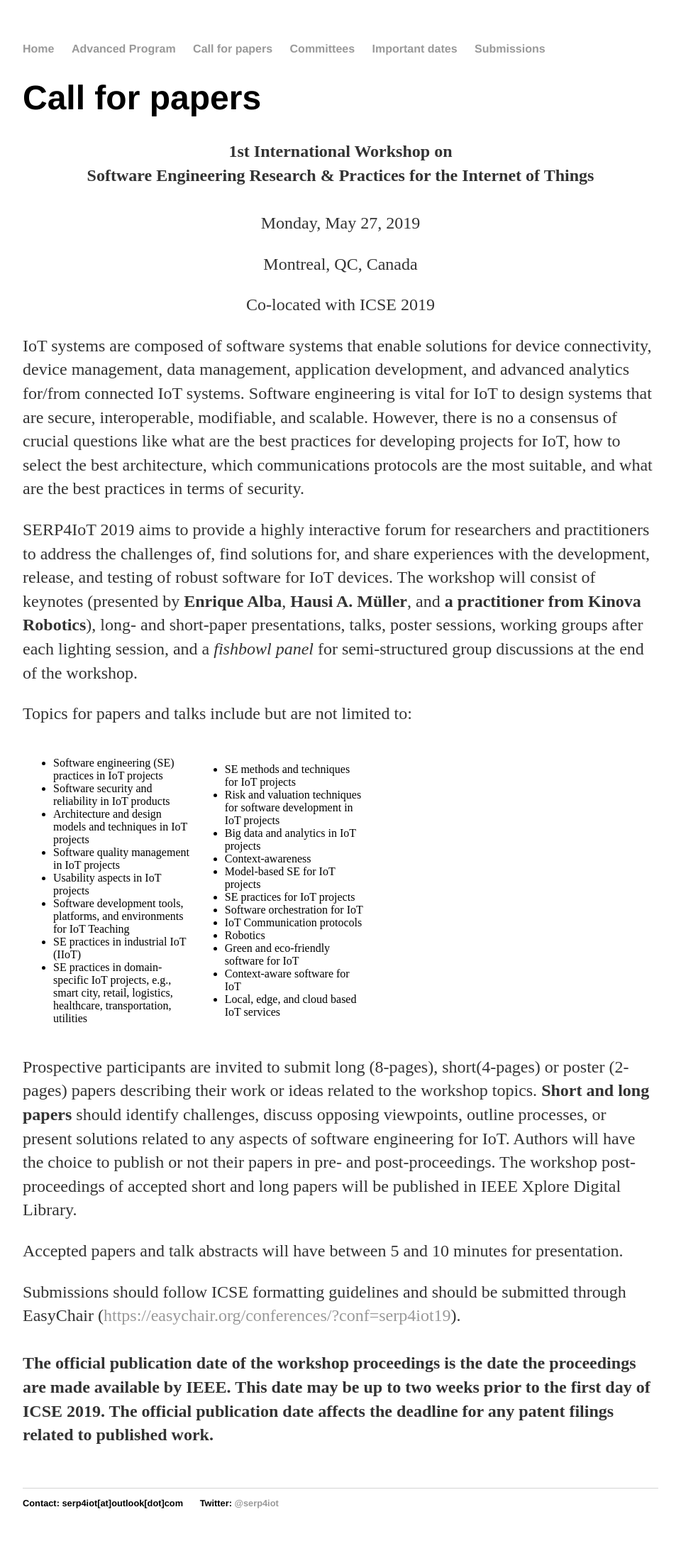
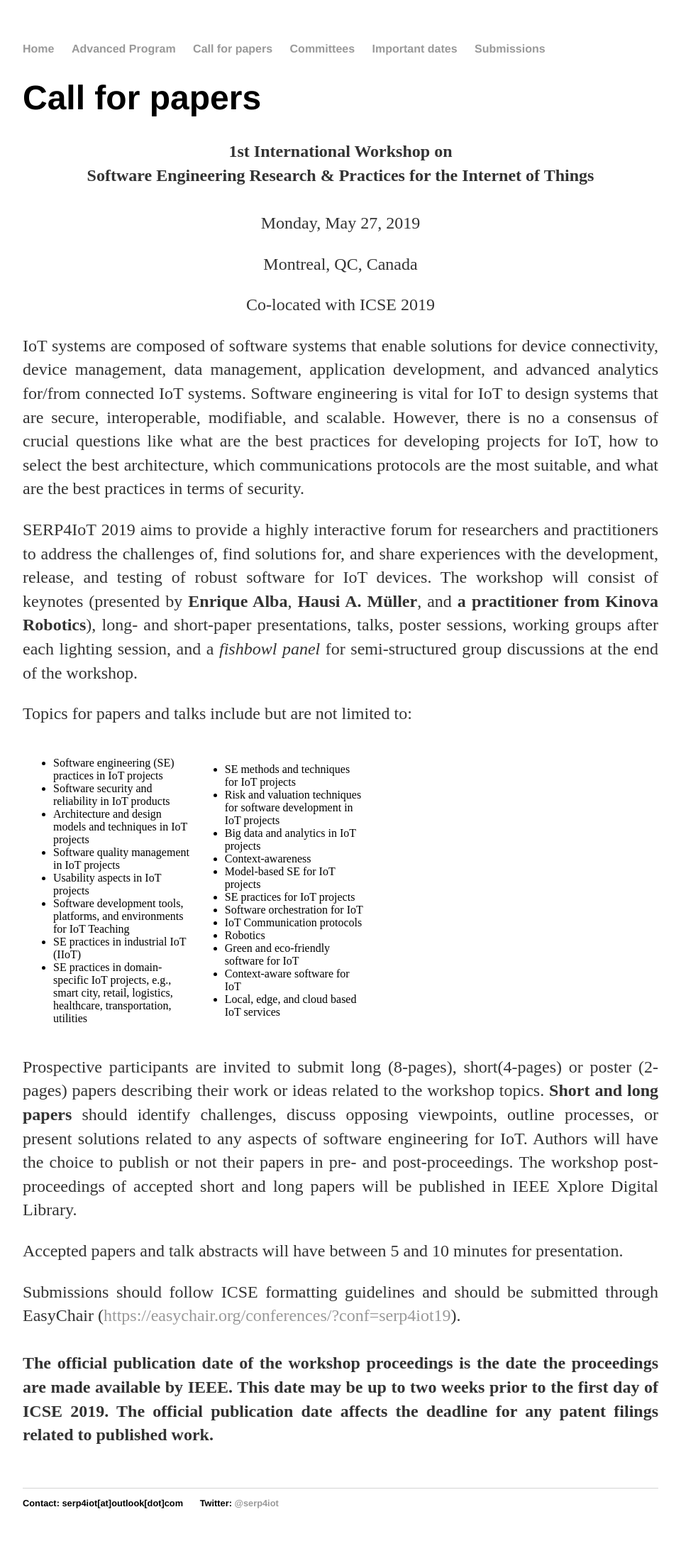
Before and after one commit to moar82/SERP4IoT, a Jekyll site: the page built from cpapers/index.html, in a window 1280 px wide. Shown: the whole page at 71% size, without its empty margins (160-1120 px from the left). Built offline with Jekyll 4.4.1, drawn with Linux system fonts in a browser that asks for light colours.

Commit message:
Update index.html

```diff
--- a/cpapers/index.html
+++ b/cpapers/index.html
@@ -10,8 +10,8 @@ title: call for papers
 <p style="text-align: center;"><span style="font-weight: 400;">Co-located with ICSE 2019</span></p>
 <!--<p style="text-align: center;"><span style="font-weight: 400;">http://serp4iot.ptidej.net</span></p>
 <p style="text-align: center;">&nbsp;</p>-->
-<p><span style="font-weight: 400;" align="justify">IoT systems are composed of software systems that enable solutions for device connectivity, device management, data management, application development, and advanced analytics for/from connected IoT systems. Software engineering is vital for IoT to design systems that are secure, interoperable, modifiable, and scalable. However, there is no a consensus of crucial questions like what are the best practices for developing projects for IoT, how to select the best architecture, which communications protocols are the most suitable, and what are the best practices in terms of security.</span></p>
-<p><span style="font-weight: 400;" align="justify">SERP4IoT 2019 aims to provide a highly interactive forum for researchers and practitioners to address the challenges of, find solutions for, and share experiences with the development, release, and testing of robust software for IoT devices. The workshop will consist of keynotes (presented by </span><strong>Enrique Alba</strong><span style="font-weight: 400;">, </span><strong>Hausi A. M&uuml;ller</strong><span style="font-weight: 400;">, and</span><strong> a practitioner from</strong> <strong>Kinova Robotics</strong><span style="font-weight: 400;">), long- and short-paper presentations, talks, poster sessions, working groups after each lighting session, and a </span><em><span style="font-weight: 400;">fishbowl</span></em> <em><span style="font-weight: 400;">panel</span></em><span style="font-weight: 400;"> for semi-structured group discussions at the end of the workshop. &nbsp;</span></p>
+<p align="justify"><span style="font-weight: 400;">IoT systems are composed of software systems that enable solutions for device connectivity, device management, data management, application development, and advanced analytics for/from connected IoT systems. Software engineering is vital for IoT to design systems that are secure, interoperable, modifiable, and scalable. However, there is no a consensus of crucial questions like what are the best practices for developing projects for IoT, how to select the best architecture, which communications protocols are the most suitable, and what are the best practices in terms of security.</span></p>
+<p align="justify"><span style="font-weight: 400;">SERP4IoT 2019 aims to provide a highly interactive forum for researchers and practitioners to address the challenges of, find solutions for, and share experiences with the development, release, and testing of robust software for IoT devices. The workshop will consist of keynotes (presented by </span><strong>Enrique Alba</strong><span style="font-weight: 400;">, </span><strong>Hausi A. M&uuml;ller</strong><span style="font-weight: 400;">, and</span><strong> a practitioner from</strong> <strong>Kinova Robotics</strong><span style="font-weight: 400;">), long- and short-paper presentations, talks, poster sessions, working groups after each lighting session, and a </span><em><span style="font-weight: 400;">fishbowl</span></em> <em><span style="font-weight: 400;">panel</span></em><span style="font-weight: 400;"> for semi-structured group discussions at the end of the workshop. &nbsp;</span></p>
 <p><span style="font-weight: 400;">Topics for papers and talks include but are not limited to:</span></p>
 <table style="width: 486px;">
 <tbody>
@@ -47,6 +47,6 @@ title: call for papers
 </tr>
 </tbody>
 </table>
-<p><span style="font-weight: 400;" align="justify">Prospective participants are invited to submit long (8-pages), short(4-pages) or poster (2-pages) papers describing their work or ideas related to the workshop topics. </span><strong>Short</strong> <strong>and long papers </strong><span style="font-weight: 400;">should identify challenges, discuss opposing viewpoints, outline processes, or present solutions related to any aspects of software engineering for IoT. Authors will have the choice to publish or not their papers in pre- and post-proceedings. The workshop post-proceedings of accepted short and long papers will be published in IEEE Xplore Digital Library.</span></p>
-<p><span style="font-weight: 400;" align="justify">Accepted papers and talk abstracts will have between 5 and 10 minutes for presentation.</span></p>
-<p><span style="font-weight: 400;" align="justify">Submissions should follow ICSE formatting guidelines and should be submitted through EasyChair (</span><a href="https://easychair.org/conferences/?conf=serp4iot19"><span style="font-weight: 400;">https://easychair.org/conferences/?conf=serp4iot19</span></a><span style="font-weight: 400;">). </span><span style="font-weight: 400;"><br /></span><span style="font-weight: 400;"><br /></span><strong>The official publication date of the workshop proceedings is the date the proceedings are made available by IEEE. This date may be up to two weeks prior to the first day of ICSE 2019. The official publication date affects the deadline for any patent filings related to published work.</strong><strong><br /></strong><strong><br /></strong></p>
+<p align="justify"><span style="font-weight: 400;">Prospective participants are invited to submit long (8-pages), short(4-pages) or poster (2-pages) papers describing their work or ideas related to the workshop topics. </span><strong>Short</strong> <strong>and long papers </strong><span style="font-weight: 400;">should identify challenges, discuss opposing viewpoints, outline processes, or present solutions related to any aspects of software engineering for IoT. Authors will have the choice to publish or not their papers in pre- and post-proceedings. The workshop post-proceedings of accepted short and long papers will be published in IEEE Xplore Digital Library.</span></p>
+<p align="justify"><span style="font-weight: 400;">Accepted papers and talk abstracts will have between 5 and 10 minutes for presentation.</span></p>
+<p align="justify"><span style="font-weight: 400;">Submissions should follow ICSE formatting guidelines and should be submitted through EasyChair (</span><a href="https://easychair.org/conferences/?conf=serp4iot19"><span style="font-weight: 400;">https://easychair.org/conferences/?conf=serp4iot19</span></a><span style="font-weight: 400;">). </span><span style="font-weight: 400;"><br /></span><span style="font-weight: 400;"><br /></span><strong>The official publication date of the workshop proceedings is the date the proceedings are made available by IEEE. This date may be up to two weeks prior to the first day of ICSE 2019. The official publication date affects the deadline for any patent filings related to published work.</strong><strong><br /></strong><strong><br /></strong></p>
```
